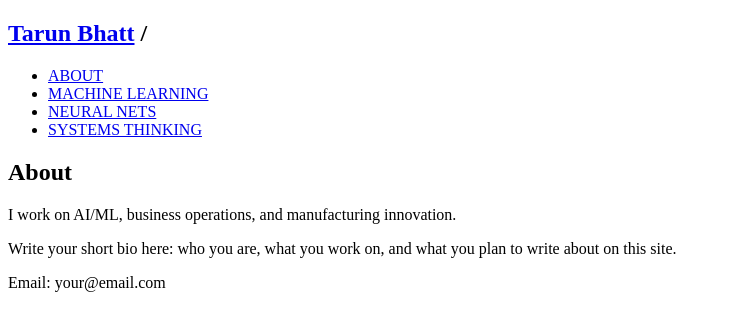
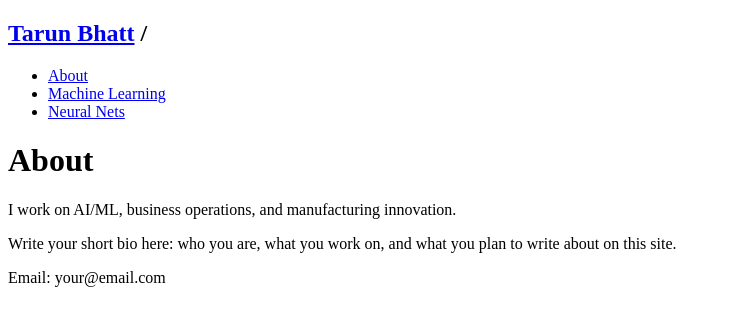
Before and after one commit to rimkute/blog, a Jekyll site: the page built from index.md, in a window 1280 px wide. Shown: the top 331 px of the page, without its empty margins (0-731 px from the left). Built offline with Jekyll 4.4.1, drawn with Linux system fonts in a browser that asks for light colours.

Commit message:
Update default.html

```diff
--- a/_layouts/default.html
+++ b/_layouts/default.html
@@ -1,10 +1,15 @@
-<!doctype html>
+<!DOCTYPE html>
 <html lang="en">
 <head>
-    <meta charset="utf-8">
-    <meta name="viewport" content="width=device-width, initial-scale=1">
-    <title>{{ page.title }} • {{ site.title }}</title>
-    <link rel="stylesheet" href="{{ "/assets/main.css" | relative_url }}">
+  <meta charset="UTF-8" />
+  <meta name="viewport" content="width=device-width, initial-scale=1.0" />
+  <title>{{ page.title }}</title>
+
+  <!-- Google Font -->
+  <link href="https://fonts.googleapis.com/css2?family=Roboto+Condensed:wght@300;400;700&display=swap" rel="stylesheet">
+
+  <!-- Main CSS -->
+  <link rel="stylesheet" href="{{ '/assets/main.css' | relative_url }}">
 </head>
 
 <body>
@@ -14,32 +19,30 @@
   <!-- SIDEBAR -->
   <aside class="sidebar">
     <h1 class="site-title">
-          <a href="{{ "/" | relative_url }}">Tarun Bhatt</a>
+      <a href="{{ '/' | relative_url }}">Tarun Bhatt</a>
       <span class="slash">/</span>
     </h1>
 
     <nav class="sidebar-nav">
       <ul>
-            <!-- ABOUT -->
-            <li class="{% if page.url == '/about/' %}active{% endif %}">
-              <a href="{{ '/about/' | relative_url }}">ABOUT</a>
+        <li class="{% if page.url == '/' %}active{% endif %}">
+          <a href="{{ '/' | relative_url }}">About</a>
         </li>
 
-            <!-- LOOP ALL POSTS -->
-            {% assign sorted_posts = site.posts | sort: 'title' %}
-            {% for post in sorted_posts %}
-              <li class="{% if page.url == post.url %}active{% endif %}">
-                <a href="{{ post.url | relative_url }}">{{ post.title | upcase }}</a>
+        <li class="{% if page.url contains '/machine-learning' %}active{% endif %}">
+          <a href="{{ '/machine-learning/' | relative_url }}">Machine Learning</a>
         </li>
-            {% endfor %}
+
+        <li class="{% if page.url contains '/neural-nets' %}active{% endif %}">
+          <a href="{{ '/neural-nets/' | relative_url }}">Neural Nets</a>
+        </li>
       </ul>
     </nav>
   </aside>
 
   <!-- MAIN CONTENT -->
   <main class="content">
-        <h2 class="page-title">{{ page.title }}</h2>
-
+    <h1 class="page-title">{{ page.title }}</h1>
     <div class="page-content">
       {{ content }}
     </div>
```
Lines whose indentation alone changed are shown as unchanged.
